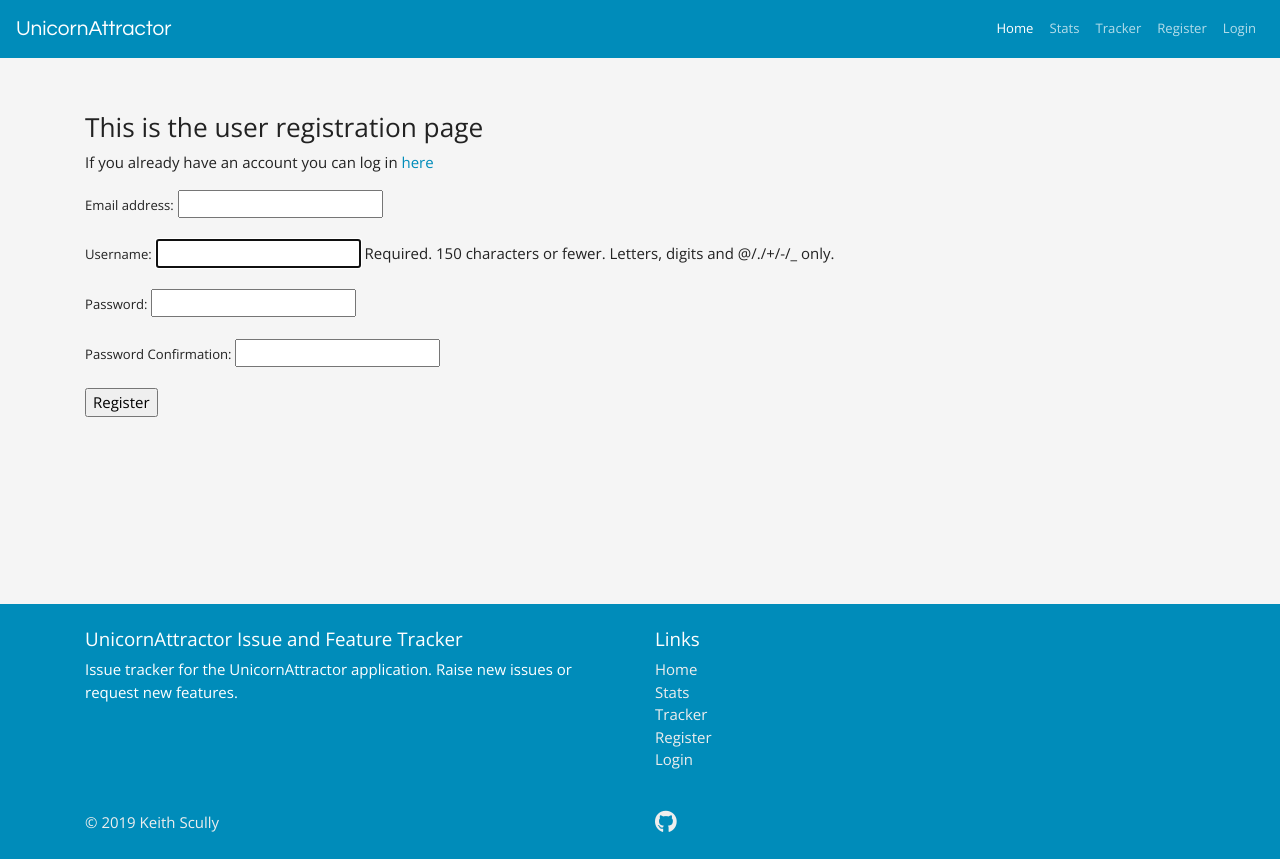
After one commit to kes2401/issue-tracker, a Django app: page /accounts/register/ in a window 1280 px wide. The commit adds this page. Run offline with Django 3.2, Linux system fonts and the light colour scheme; some libraries are stand-ins or nearby versions.

Commit message:
Add user registration form

```diff
--- a/accounts/forms.py
+++ b/accounts/forms.py
@@ -1,8 +1,42 @@
 
 from django import forms
+from django.contrib.auth.models import User
+from django.contrib.auth.forms import UserCreationForm
+from django.core.exceptions import ValidationError
 
 
 class UserLoginForm(forms.Form):
     """ User login form """
     username = forms.CharField()
     password = forms.CharField(widget=forms.PasswordInput)
+
+
+class UserRegistrationForm(UserCreationForm):
+    """ User registration form """
+    password1 = forms.CharField(
+        label='Password', widget=forms.PasswordInput)
+    password2 = forms.CharField(
+        label='Password Confirmation', widget=forms.PasswordInput)
+
+    class Meta:
+        model = User
+        fields = ['email', 'username', 'password1', 'password2']
+
+    def clean_email(self):
+        email = self.cleaned_data.get('email')
+        username = self.cleaned_data.get('username')
+        if User.objects.filter(email=email).exclude(username=username):
+            raise forms.ValidationError('Email address must be unique')
+        return email
+
+    def clean_password(self):
+        password1 = self.cleaned_data.get('password1')
+        password2 = self.cleaned_data.get('password2')
+
+        if not password1 or password2:
+            raise ValidationError('Please confirm your password')
+
+        if password1 != password2:
+            raise ValidationError('Passwords must match')
+
+        return password2
--- /dev/null
+++ b/accounts/templates/register.html
@@ -0,0 +1,14 @@
+{% extends 'base.html' %}
+{% block content %}
+<h3>This is the user registration page</h3>
+
+<p>If you already have an account you can log in <a href="{% url 'login' %}">here</a></p>
+
+<form method="POST">
+    {% csrf_token %}
+    {{ registration_form.as_p }}
+    <input type="submit" value="Register">
+</form>
+
+
+{% endblock %}
--- a/accounts/urls.py
+++ b/accounts/urls.py
@@ -1,8 +1,9 @@
 from django.urls import path
-from .views import login, logout
+from .views import login, logout, register
 
 urlpatterns = [
     path('login/', login, name='login'),
     path('logout/', logout, name='logout'),
+    path('register/', register, name='register'),
 
 ]
--- a/accounts/views.py
+++ b/accounts/views.py
@@ -1,7 +1,7 @@
 from django.shortcuts import render, redirect, reverse
 from django.contrib import auth, messages
 from django.contrib.auth.decorators import login_required
-from accounts.forms import UserLoginForm
+from accounts.forms import UserLoginForm, UserRegistrationForm
 
 
 def login(request):
@@ -33,3 +33,26 @@ def logout(request):
     auth.logout(request)
     messages.success(request, 'You have been successfully logged out')
     return redirect(reverse('index'))
+
+
+def register(request):
+    """ Render user registration page """
+    if request.user.is_authenticated:
+        return redirect(reverse('index'))
+    if request.method == 'POST':
+        registration_form = UserRegistrationForm(request.POST)
+        if registration_form.is_valid():
+            registration_form.save()
+
+            user = auth.authenticate(
+                username=request.POST['username'], password=request.POST['password1'])
+            if user:
+                auth.login(user=user, request=request)
+                messages.success(
+                    request, 'You have been successfully registered!')
+                return redirect(reverse('index'))
+            else:
+                messages.error(request, 'Unable to register your account.')
+    else:
+        registration_form = UserRegistrationForm()
+    return render(request, 'register.html', {'registration_form': registration_form})
--- a/templates/base.html
+++ b/templates/base.html
@@ -49,7 +49,7 @@
                     </li>
                     {% else %}
                     <li class="nav-item">
-                        <a class="nav-link" href="#">Register</a>
+                        <a class="nav-link" href="{% url 'register' %}">Register</a>
                     </li>
                     <li class="nav-item">
                         <a class="nav-link" href="{% url 'login' %}">Login</a>
@@ -103,7 +103,7 @@
                         {% if user.is_authenticated %}
                         <li><a href="{% url 'logout' %}">Logout</a></li>
                         {% else %}
-                        <li><a href="#">Register</a></li>
+                        <li><a href="{% url 'register' %}">Register</a></li>
                         <li><a href="{% url 'login' %}">Login</a></li>
                         {% endif %}
                     </ul>
--- a/templates/index.html
+++ b/templates/index.html
@@ -8,7 +8,7 @@
 {% if not user.is_authenticated %}
 <div class="d-flex justify-content-center my-5">
     <a href="{% url 'login' %}" class="btn btn-lg btn-success mx-2 fixed-width-btn">Login</a>
-    <a href="#" class="btn btn-lg btn-primary mx-2 fixed-width-btn">Register</a>
+    <a href="{% url 'register' %}" class="btn btn-lg btn-primary mx-2 fixed-width-btn">Register</a>
 </div>
 {% endif %}
 
```
